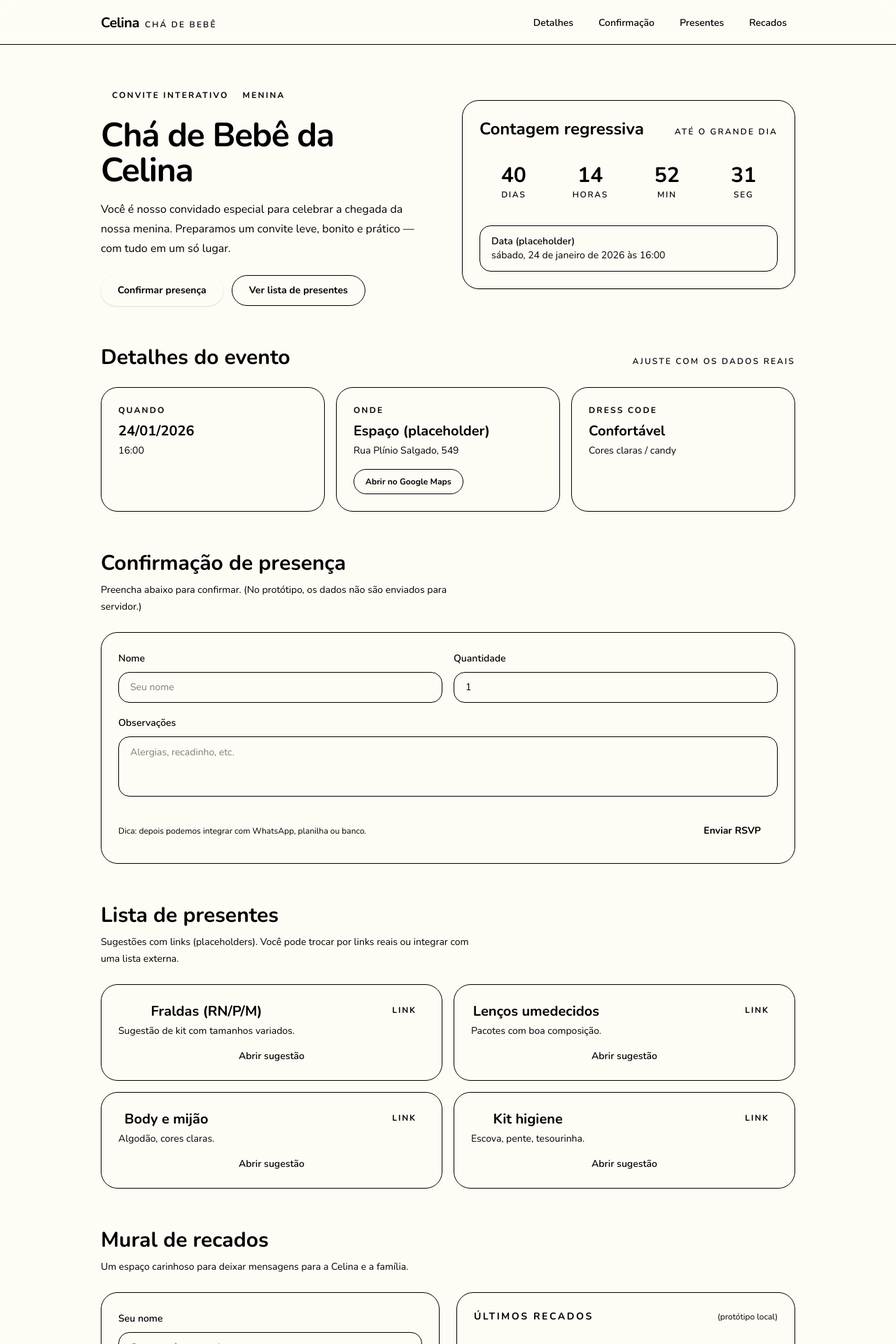
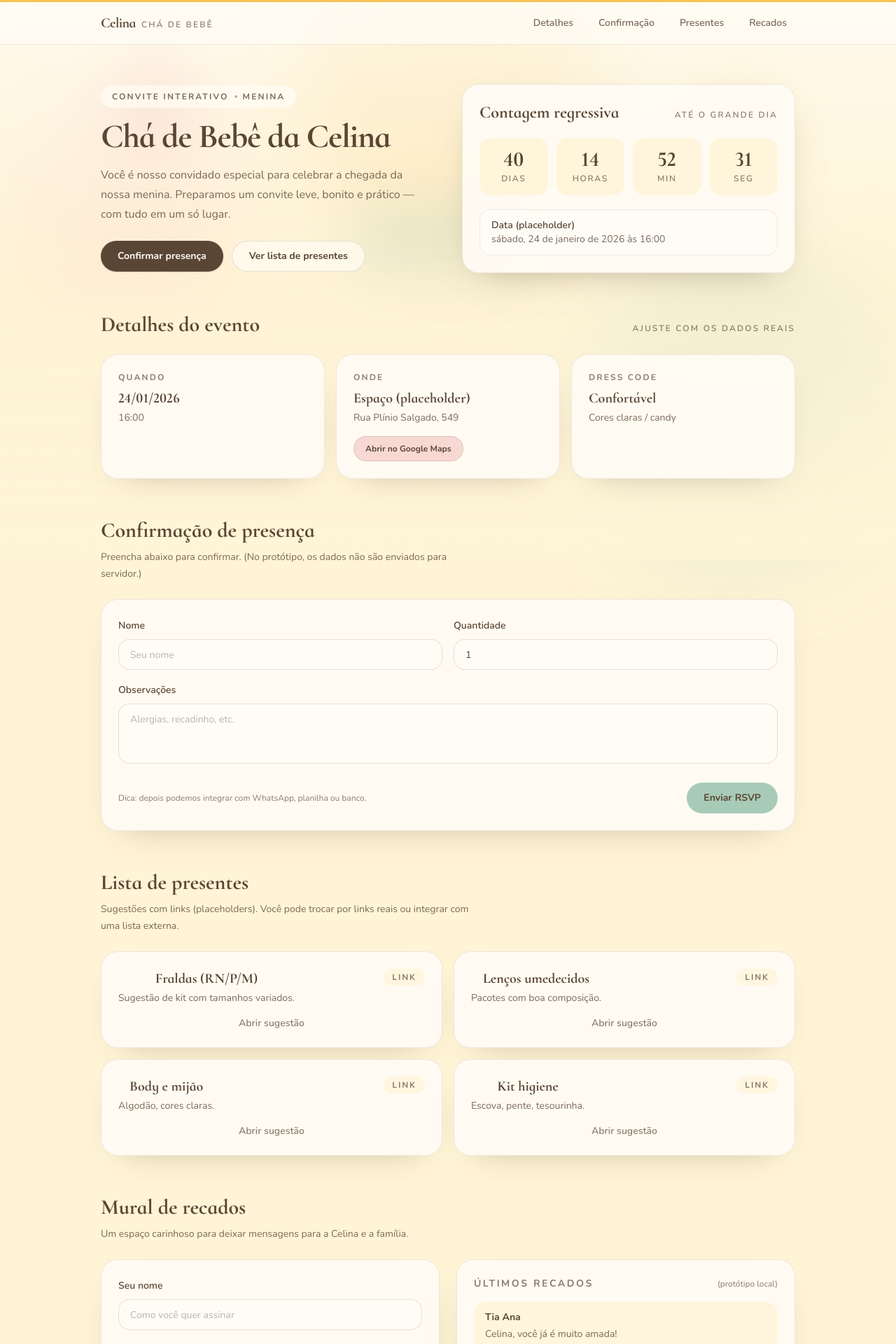
Before and after one commit to gustavo-nomelini/celina-cha, a Next.js app: page / in a window 1280 px wide. Shown: the top 1920 px of the page at 70% size. Built offline with nearby package versions, Linux system fonts and the light colour scheme.

Commit message:
integrando o tema de paleta de cores

```diff
--- a/app/globals.css
+++ b/app/globals.css
@@ -1,3 +1,4 @@
+@config "../tailwind.config.ts";
 @import url('https://fonts.googleapis.com/css2?family=Cormorant+Infant:wght@400;600;700&family=Nunito:wght@400;600;700&display=swap');
 @import 'tailwindcss';
 
--- a/app/page.tsx
+++ b/app/page.tsx
@@ -154,7 +154,14 @@ export default function Home() {
   };
 
   return (
-    <div className="min-h-dvh bg-background text-text">
+    <div className="relative isolate min-h-dvh bg-primaryLight text-text">
+      <div className="pointer-events-none fixed inset-0 -z-10" aria-hidden="true">
+        <div className="absolute -top-24 left-1/2 h-112 w-112 -translate-x-1/2 rounded-full bg-primary/35 blur-3xl" />
+        <div className="absolute top-28 left-6 h-80 w-80 rounded-full bg-accent/25 blur-3xl" />
+        <div className="absolute bottom-0 right-0 h-112 w-112 rounded-full bg-success/25 blur-3xl" />
+        <div className="absolute inset-0 bg-linear-to-b from-background/70 via-primaryLight/40 to-primaryLight" />
+      </div>
+
       <AnimatePresence>
         {toasts.length > 0 && (
           <div className="pointer-events-none fixed right-4 top-4 z-50 space-y-3">
@@ -190,7 +197,7 @@ export default function Home() {
         )}
       </AnimatePresence>
 
-      <header className="sticky top-0 z-30 border-b border-text/10 bg-background/75 backdrop-blur">
+      <header className="sticky top-0 z-30 border-b border-text/10 bg-background/70 backdrop-blur">
         <motion.div className="h-0.75 origin-left bg-primary" style={{ scaleX: progress }} />
         <div className="mx-auto flex w-full max-w-5xl items-center justify-between px-4 py-3">
           <motion.button
@@ -218,7 +225,7 @@ export default function Home() {
                 key={item.id}
                 type="button"
                 onClick={() => scrollToId(item.id)}
-                className="rounded-full px-3 py-2 transition hover:bg-primaryLight hover:text-text"
+                className="rounded-full px-3 py-2 transition hover:bg-primaryLight/70 hover:text-text"
                 whileHover={{ y: -1 }}
                 whileTap={{ scale: 0.98 }}
               >
@@ -230,7 +237,7 @@ export default function Home() {
           <motion.button
             type="button"
             onClick={() => setMobileOpen(true)}
-            className="inline-flex h-10 items-center justify-center rounded-full border border-text/15 bg-primaryLight/70 px-4 text-sm font-bold text-text sm:hidden"
+            className="inline-flex h-10 items-center justify-center rounded-full border border-text/15 bg-background/70 px-4 text-sm font-bold text-text sm:hidden"
             whileTap={{ scale: 0.98 }}
             aria-label="Abrir menu"
             aria-expanded={mobileOpen}
@@ -255,7 +262,7 @@ export default function Home() {
               onClick={() => setMobileOpen(false)}
             />
             <motion.div
-              className="absolute right-3 top-3 w-[min(92vw,360px)] overflow-hidden rounded-3xl border border-text/10 bg-background shadow-xl"
+              className="absolute right-3 top-3 w-[min(92vw,360px)] overflow-hidden rounded-3xl border border-text/10 bg-background/95 shadow-xl"
               initial={{ opacity: 0, y: -8, scale: 0.98 }}
               animate={{ opacity: 1, y: 0, scale: 1 }}
               exit={{ opacity: 0, y: -8, scale: 0.98 }}
@@ -266,7 +273,7 @@ export default function Home() {
                 <motion.button
                   type="button"
                   onClick={() => setMobileOpen(false)}
-                  className="rounded-full border border-text/15 bg-primaryLight/70 px-3 py-1 text-sm font-bold"
+                  className="rounded-full border border-text/15 bg-primaryLight/60 px-3 py-1 text-sm font-bold"
                   whileTap={{ scale: 0.98 }}
                 >
                   Fechar
@@ -283,7 +290,7 @@ export default function Home() {
                     key={item.id}
                     type="button"
                     onClick={() => scrollToId(item.id)}
-                    className="flex w-full items-center justify-between rounded-2xl px-4 py-3 text-left text-sm font-bold text-text hover:bg-primaryLight"
+                    className="flex w-full items-center justify-between rounded-2xl px-4 py-3 text-left text-sm font-bold text-text hover:bg-primaryLight/60"
                     whileTap={{ scale: 0.99 }}
                   >
                     <span>{item.label}</span>
@@ -304,15 +311,15 @@ export default function Home() {
           variants={fadeUp}
         >
           <div className="absolute inset-0 -z-10">
-            <div className="absolute left-6 top-8 h-28 w-28 rounded-full bg-accent/35 blur-2xl" />
-            <div className="absolute right-6 top-16 h-32 w-32 rounded-full bg-primaryLight blur-2xl" />
-            <div className="absolute bottom-0 left-1/2 h-24 w-72 -translate-x-1/2 rounded-full bg-success/35 blur-2xl" />
+            <div className="absolute left-6 top-8 h-28 w-28 rounded-full bg-accent/25 blur-2xl" />
+            <div className="absolute right-6 top-16 h-32 w-32 rounded-full bg-primary/20 blur-2xl" />
+            <div className="absolute bottom-0 left-1/2 h-24 w-72 -translate-x-1/2 rounded-full bg-success/25 blur-2xl" />
           </div>
 
           <div className="grid items-center gap-10 sm:grid-cols-2">
             <div>
               <motion.p
-                className="inline-flex items-center gap-2 rounded-full bg-primaryLight px-4 py-2 text-xs font-bold uppercase tracking-[0.18em] text-text/80"
+                className="inline-flex items-center gap-2 rounded-full bg-background/70 px-4 py-2 text-xs font-bold uppercase tracking-[0.18em] text-text/80"
                 whileHover={{ y: -1 }}
               >
                 Convite interativo
@@ -331,7 +338,7 @@ export default function Home() {
                 <motion.button
                   type="button"
                   onClick={() => scrollToId('rsvp')}
-                  className="inline-flex h-11 items-center justify-center rounded-full bg-primary px-6 text-sm font-bold text-text shadow-sm transition hover:brightness-95"
+                  className="inline-flex h-11 items-center justify-center rounded-full bg-text px-6 text-sm font-bold text-background shadow-sm transition hover:brightness-95"
                   whileHover={{ y: -1 }}
                   whileTap={{ scale: 0.98 }}
                 >
@@ -340,7 +347,7 @@ export default function Home() {
                 <motion.button
                   type="button"
                   onClick={() => scrollToId('presentes')}
-                  className="inline-flex h-11 items-center justify-center rounded-full border border-text/15 bg-primaryLight/70 px-6 text-sm font-bold text-text transition hover:bg-primaryLight/90"
+                  className="inline-flex h-11 items-center justify-center rounded-full border border-text/15 bg-background/70 px-6 text-sm font-bold text-text transition hover:bg-background/85"
                   whileHover={{ y: -1 }}
                   whileTap={{ scale: 0.98 }}
                 >
@@ -350,7 +357,7 @@ export default function Home() {
             </div>
 
             <motion.div
-              className="rounded-3xl border border-text/10 bg-primaryLight/55 p-6 shadow-sm backdrop-blur"
+              className="rounded-3xl border border-text/10 bg-background/90 p-6 shadow-[0_18px_50px_-30px_rgba(90,70,52,0.55)] backdrop-blur"
               variants={scaleIn}
             >
               <div className="flex items-baseline justify-between">
@@ -370,7 +377,7 @@ export default function Home() {
                 ).map((item) => (
                   <motion.div
                     key={item.label}
-                    className="rounded-2xl bg-primaryLight px-3 py-4 text-center"
+                    className="rounded-2xl bg-primaryLight/80 px-3 py-4 text-center"
                     whileHover={{ y: -2 }}
                     whileTap={{ scale: 0.99 }}
                   >
@@ -415,7 +422,7 @@ export default function Home() {
 
           <div className="mt-6 grid gap-4 sm:grid-cols-3">
             <motion.div
-              className="rounded-3xl border border-text/10 bg-primaryLight/55 p-6"
+              className="rounded-3xl border border-text/10 bg-background/90 p-6 shadow-[0_18px_50px_-34px_rgba(90,70,52,0.5)]"
               whileHover={{ y: -2 }}
               transition={{ duration: 0.2 }}
             >
@@ -426,7 +433,7 @@ export default function Home() {
               <div className="mt-1 text-sm text-text/80">16:00</div>
             </motion.div>
             <motion.div
-              className="rounded-3xl border border-text/10 bg-primaryLight/55 p-6"
+              className="rounded-3xl border border-text/10 bg-background/90 p-6 shadow-[0_18px_50px_-34px_rgba(90,70,52,0.5)]"
               whileHover={{ y: -2 }}
               transition={{ duration: 0.2 }}
             >
@@ -443,7 +450,7 @@ export default function Home() {
               </motion.button>
             </motion.div>
             <motion.div
-              className="rounded-3xl border border-text/10 bg-primaryLight/55 p-6"
+              className="rounded-3xl border border-text/10 bg-background/90 p-6 shadow-[0_18px_50px_-34px_rgba(90,70,52,0.5)]"
               whileHover={{ y: -2 }}
               transition={{ duration: 0.2 }}
             >
@@ -471,7 +478,7 @@ export default function Home() {
 
           <form
             onSubmit={onSubmitRsvp}
-            className="mt-6 rounded-3xl border border-text/10 bg-primaryLight/55 p-6"
+            className="mt-6 rounded-3xl border border-text/10 bg-background/90 p-6 shadow-[0_18px_50px_-34px_rgba(90,70,52,0.5)]"
           >
             <div className="grid gap-4 sm:grid-cols-2">
               <label className="block">
@@ -479,7 +486,7 @@ export default function Home() {
                 <input
                   value={rsvpName}
                   onChange={(e) => setRsvpName(e.target.value)}
-                  className="mt-2 h-11 w-full rounded-2xl border border-text/15 bg-background px-4 text-sm outline-none focus:border-primary"
+                  className="mt-2 h-11 w-full rounded-2xl border border-text/15 bg-background px-4 text-sm outline-none placeholder:text-text/40 focus:border-primary"
                   placeholder="Seu nome"
                   required
                 />
@@ -501,7 +508,7 @@ export default function Home() {
                 value={rsvpNote}
                 onChange={(e) => setRsvpNote(e.target.value)}
                 rows={3}
-                className="mt-2 w-full resize-none rounded-2xl border border-text/15 bg-background px-4 py-3 text-sm outline-none focus:border-primary"
+                className="mt-2 w-full resize-none rounded-2xl border border-text/15 bg-background px-4 py-3 text-sm outline-none placeholder:text-text/40 focus:border-primary"
                 placeholder="Alergias, recadinho, etc."
               />
             </label>
@@ -552,7 +559,7 @@ export default function Home() {
                     tone: 'info',
                   })
                 }
-                className="group rounded-3xl border border-text/10 bg-primaryLight/55 p-6 transition hover:border-primary"
+                className="group rounded-3xl border border-text/10 bg-background/90 p-6 shadow-[0_18px_50px_-34px_rgba(90,70,52,0.5)] transition hover:border-primary"
                 whileHover={{ y: -2 }}
                 whileTap={{ scale: 0.99 }}
               >
@@ -561,7 +568,7 @@ export default function Home() {
                     <div className="font-display text-xl font-bold">{item.title}</div>
                     <div className="mt-1 text-sm text-text/80">{item.desc}</div>
                   </div>
-                  <div className="rounded-full bg-primaryLight px-3 py-1 text-xs font-bold uppercase tracking-[0.16em] text-text/70">
+                  <div className="rounded-full bg-primaryLight/70 px-3 py-1 text-xs font-bold uppercase tracking-[0.16em] text-text/70">
                     link
                   </div>
                 </div>
@@ -589,14 +596,14 @@ export default function Home() {
           <div className="mt-6 grid gap-6 sm:grid-cols-2">
             <form
               onSubmit={onAddMessage}
-              className="rounded-3xl border border-text/10 bg-primaryLight/55 p-6"
+              className="rounded-3xl border border-text/10 bg-background/90 p-6 shadow-[0_18px_50px_-34px_rgba(90,70,52,0.5)]"
             >
               <label className="block">
                 <span className="text-sm font-semibold">Seu nome</span>
                 <input
                   value={messageName}
                   onChange={(e) => setMessageName(e.target.value)}
-                  className="mt-2 h-11 w-full rounded-2xl border border-text/15 bg-background px-4 text-sm outline-none focus:border-accent"
+                  className="mt-2 h-11 w-full rounded-2xl border border-text/15 bg-background px-4 text-sm outline-none placeholder:text-text/40 focus:border-accent"
                   placeholder="Como você quer assinar"
                 />
               </label>
@@ -606,7 +613,7 @@ export default function Home() {
                   value={messageText}
                   onChange={(e) => setMessageText(e.target.value)}
                   rows={4}
-                  className="mt-2 w-full resize-none rounded-2xl border border-text/15 bg-background px-4 py-3 text-sm outline-none focus:border-accent"
+                  className="mt-2 w-full resize-none rounded-2xl border border-text/15 bg-background px-4 py-3 text-sm outline-none placeholder:text-text/40 focus:border-accent"
                   placeholder="Escreva um recadinho..."
                 />
               </label>
@@ -620,7 +627,7 @@ export default function Home() {
               </motion.button>
             </form>
 
-            <div className="rounded-3xl border border-text/10 bg-primaryLight/55 p-6">
+            <div className="rounded-3xl border border-text/10 bg-background/90 p-6 shadow-[0_18px_50px_-34px_rgba(90,70,52,0.5)]">
               <div className="flex items-baseline justify-between">
                 <div className="text-sm font-bold uppercase tracking-[0.18em] text-text/70">
                   Últimos recados
@@ -631,7 +638,7 @@ export default function Home() {
                 {wall.map((m, idx) => (
                   <motion.div
                     key={`${m.name}-${idx}`}
-                    className="rounded-2xl bg-background px-4 py-3"
+                    className="rounded-2xl bg-primaryLight/80 px-4 py-3"
                     whileHover={{ y: -1 }}
                   >
                     <div className="text-sm font-bold">{m.name}</div>
@@ -644,7 +651,7 @@ export default function Home() {
         </motion.section>
       </main>
 
-      <footer className="border-t border-text/10 bg-background">
+      <footer className="border-t border-text/10 bg-background/60">
         <div className="mx-auto flex w-full max-w-5xl flex-col gap-2 px-4 py-10 text-sm text-text/70 sm:flex-row sm:items-center sm:justify-between">
           <div>Feito com carinho para o Chá de Bebê da Celina.</div>
           <div className="text-xs">Next.js + TailwindCSS</div>
```
